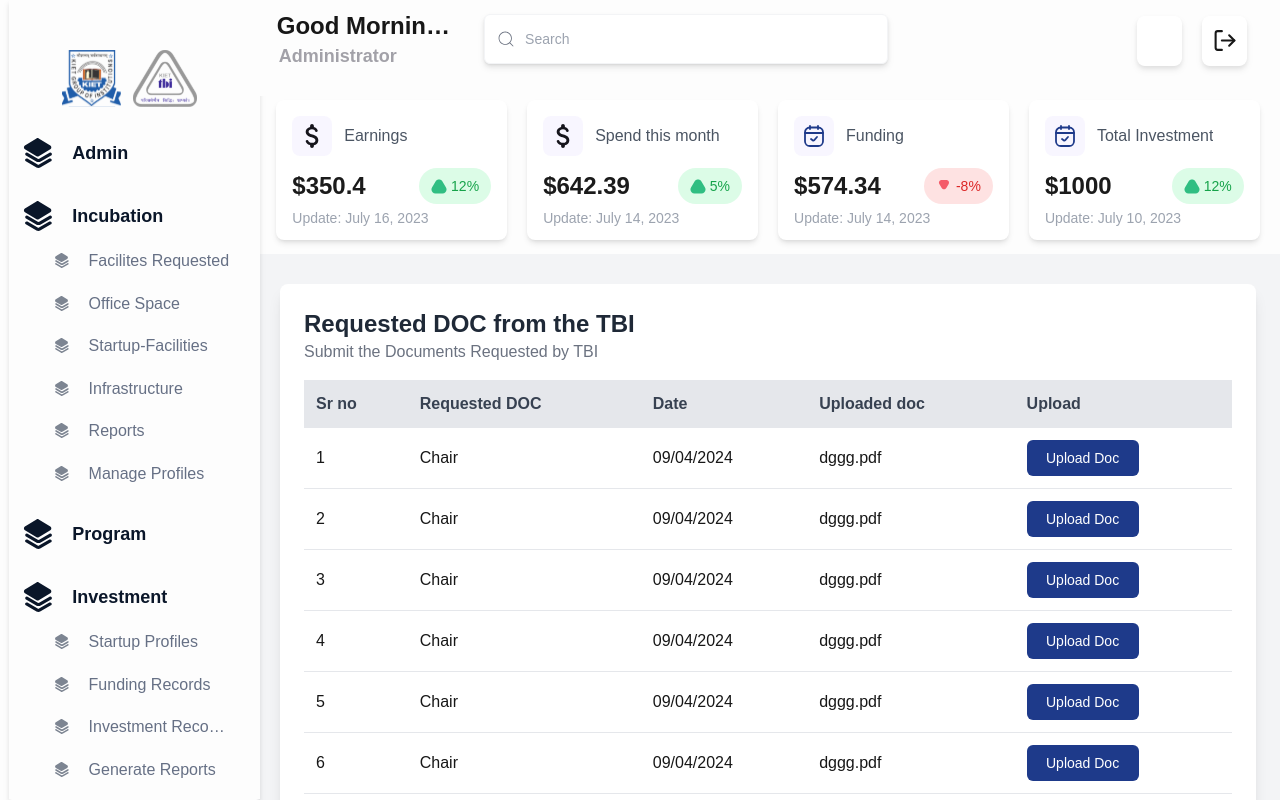
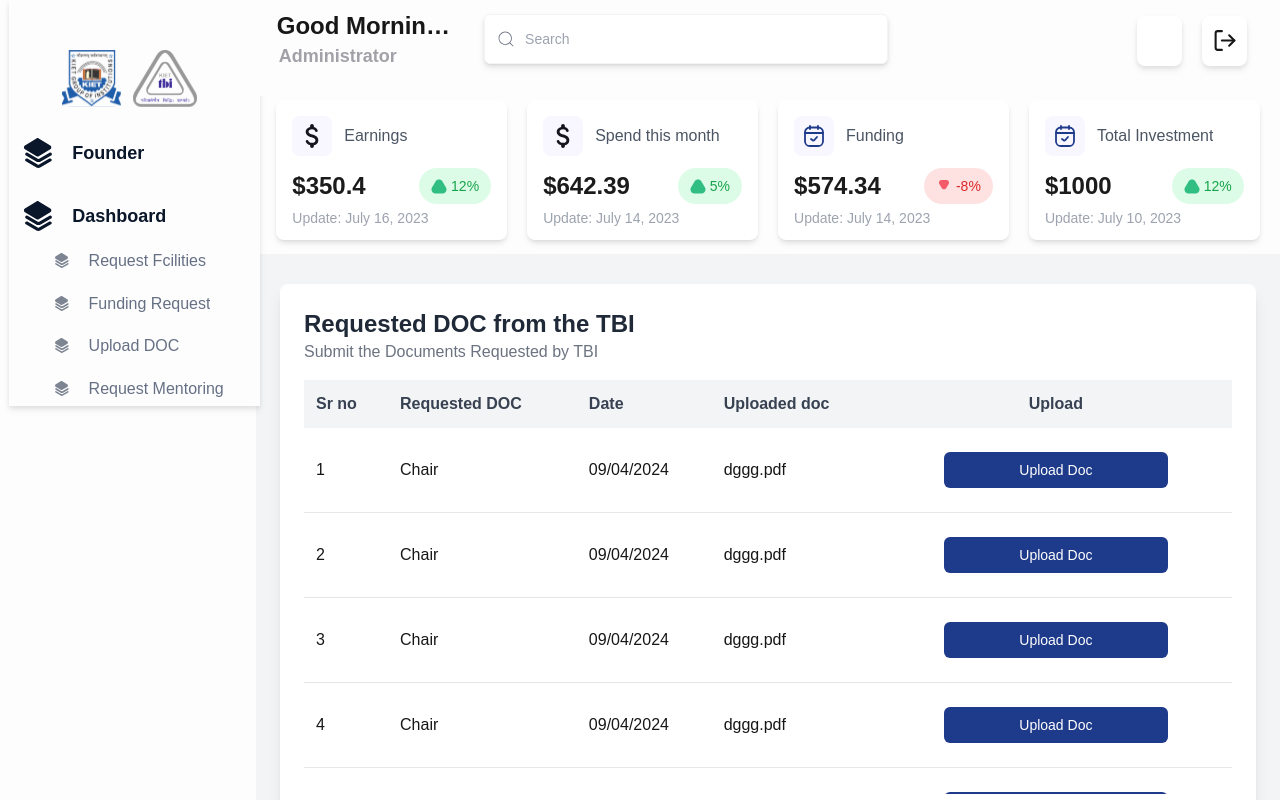
Before and after one commit to adityatyagi-av/Startup-Protal-tbi, a Next.js app: page /Founder/RequestDoc in a window 1280 px wide. Shown: the top 800 px of the page. Built offline with nearby package versions, Linux system fonts and the light colour scheme.

Commit message:
this is ui update for founders portal

```diff
--- a/src/app/Founder/RequestDoc/page.jsx
+++ b/src/app/Founder/RequestDoc/page.jsx
@@ -10,19 +10,19 @@ export default function DocumentRequest() {
 
   return (
     <div className="flex items-center justify-center w-full h-full p-6 bg-gray-100">
-      <div className="w-[85vw] h-[80vh] bg-white shadow-lg rounded-lg p-6">
+      <div className="w-[85vw] h-[80vh] bg-white shadow-lg rounded-lg p-6 flex flex-col">
         <h1 className="text-2xl font-semibold text-gray-800">Requested DOC from the TBI</h1>
         <p className="mb-4 text-gray-500 text-md">Submit the Documents Requested by TBI</p>
 
-        <div className="w-full overflow-auto max-h-[70%]">
+        <div className="w-full overflow-auto max-h-[70%] flex-grow">
           <table className="w-full text-left border-collapse">
-            <thead className="text-gray-700 bg-gray-200">
+            <thead className="text-gray-700 bg-gray-100">
               <tr>
                 <th className="p-3">Sr no</th>
                 <th className="p-3">Requested DOC</th>
                 <th className="p-3">Date</th>
                 <th className="p-3">Uploaded doc</th>
-                <th className="p-3">Upload</th>
+                <th className="flex justify-center p-3 ">Upload</th>
               </tr>
             </thead>
             <tbody>
@@ -32,8 +32,8 @@ export default function DocumentRequest() {
                   <td className="p-3">{doc.name}</td>
                   <td className="p-3">{doc.date}</td>
                   <td className="p-3">{doc.uploaded}</td>
-                  <td className="p-3">
-                    <button className="py-2 text-sm text-white bg-blue-900 rounded-md w-28 hover:bg-blue-800">
+                  <td className="flex justify-center p-6">
+                    <button className="justify-end w-56 py-2 text-sm text-white bg-blue-900 rounded-md hover:bg-blue-800">
                       Upload Doc
                     </button>
                   </td>
@@ -42,6 +42,10 @@ export default function DocumentRequest() {
             </tbody>
           </table>
         </div>
+
+        <div className="flex justify-end mt-4">
+
+        </div>
       </div>
     </div>
   );
--- /dev/null
+++ b/src/app/Founder/RequestedItems/page.jsx
@@ -0,0 +1,64 @@
+"use client";
+import { useState } from "react";
+
+export default function RequestTable() {
+  const [activeTab, setActiveTab] = useState("Requested Item");
+
+  const documents = Array(12).fill({
+    name: "Chair",
+    date: "09/04/2024",
+    status: Math.random() > 0.5 ? "Accepted" : "Rejected",
+  });
+
+  return (
+    <div className="flex items-center justify-center w-full h-screen p-6 bg-gray-100">
+      <div className="w-[90vw] h-[85vh] bg-white shadow-lg rounded-lg p-6 flex flex-col">
+
+        {/* Tabs Navigation */}
+        <div className="flex mb-4 space-x-8 border-b">
+          {["Requested Item", "Requested Doc", "Requested Mentors"].map((tab) => (
+            <button
+              key={tab}
+              className={`px-6 py-3 text-lg font-bold ${
+                activeTab === tab ? "border-b-2 border-black text-black" : "text-black"
+              } transition duration-200`}
+              onClick={() => setActiveTab(tab)}
+            >
+              {tab}
+            </button>
+          ))}
+        </div>
+
+        {/* Table Container */}
+        <div className="flex-grow w-full overflow-auto">
+          <table className="w-full text-left border-collapse">
+            <thead className="text-gray-700 bg-gray-100">
+              <tr>
+                <th className="p-4">Sr no</th>
+                <th className="p-4">Requested Item</th>
+                <th className="p-4">Date</th>
+                <th className="p-4">Status</th>
+              </tr>
+            </thead>
+            <tbody>
+              {documents.map((doc, index) => (
+                <tr key={index} className="border-b">
+                  <td className="p-4">{index + 1}</td>
+                  <td className="p-4">{doc.name}</td>
+                  <td className="p-4">{doc.date}</td>
+                  <td
+                    className={`p-4 font-medium ${
+                      doc.status === "Accepted" ? "text-green-500" : "text-red-500"
+                    }`}
+                  >
+                    {doc.status}
+                  </td>
+                </tr>
+              ))}
+            </tbody>
+          </table>
+        </div>
+      </div>
+    </div>
+  );
+}
--- a/src/components/Sidebar/index.jsx
+++ b/src/components/Sidebar/index.jsx
@@ -23,9 +23,9 @@ export function Sidebar() {
       {/* Sidebar items */}
       <div className="mt-[13px] w-full">
         <SidebarItem
-          imgSrc="/projects1.svg" // Default image
-          hoverImgSrc="/projects.svg" // Image on hover
-          label="Admin"
+          imgSrc="/projects1.svg"
+          hoverImgSrc="/projects.svg"
+          label="Founder"
           link="/Founder/dashboard"
         />
       </div>
@@ -35,35 +35,35 @@ export function Sidebar() {
         <SidebarItem
           imgSrc="/projects1.svg"
           hoverImgSrc="/projects.svg"
-          label="Incubation"
-          link="/admin/incubation"
+          label="Dashboard"
+          link="/Founder/dashboard"
         />
         <div className="flex flex-col justify-center w-full">
           <AdditionSidebarItem
             imgSrc="/inactive.svg"
             hoverImgSrc="/projects.svg"
-            label="Facilites Requested"
-            link="/admin/incubation/facilities"
+            label=" Request Fcilities"
+            link="/Founder/RequestFacilities"
           />
           <AdditionSidebarItem
             imgSrc="/inactive.svg"
             hoverImgSrc="/projects.svg"
-            label="Office Space"
-            link="/admin/incubation/space"
+            label="Funding Request"
+            link="/Founder/RequestFunding"
           />
           <AdditionSidebarItem
             imgSrc="/inactive.svg"
             hoverImgSrc="/projects.svg"
-            label="Startup-Facilities"
-            link="/admin/incubation/startup-facilites"
+            label="Upload DOC"
+            link="/Founder/RequestDoc"
           />
           <AdditionSidebarItem
             imgSrc="/inactive.svg"
             hoverImgSrc="/projects.svg"
-            label="Infrastructure"
-            link="/admin/incubation/infrastructure"
+            label="Request Mentoring"
+            link="/Founder/RequestedItems"
           />
-          <AdditionSidebarItem
+          {/* <AdditionSidebarItem
             imgSrc="/inactive.svg"
             hoverImgSrc="/projects.svg"
             label="Reports"
@@ -74,132 +74,17 @@ export function Sidebar() {
             hoverImgSrc="/projects.svg"
             label="Manage Profiles"
             link="/admin/incubation/manage-profiles"
-          />
-        </div>
-      </div>
-
-      {/* Program */}
-      <div className="mt-[10px] w-full">
-        <SidebarItem
-          imgSrc="/projects1.svg" // Default image
-          hoverImgSrc="/projects.svg" // Image on hover
-          label="Program"
-          link="/admin/program"
-        />
-        <div className="flex flex-col justify-center w-full">
-          {/* {Programs.map((program, index) => (
-
-            <AdditionSidebarItem
-              key={index}
-              imgSrc="/inactive.svg"
-              hoverImgSrc="/projects.svg"
-              label={program.schemeName}
-              link={`/admin/program/${program.id}`}
-            />
-          ))} */}
-
-          {/* <AdditionSidebarItem
-            imgSrc="/inactive.svg"  // Default image
-            hoverImgSrc="/projects.svg"  // Image on hover
-            label="Review Startups"
-            link="/admin/program/review-startups"
-          />
-          <AdditionSidebarItem
-            imgSrc="/inactive.svg"
-            hoverImgSrc="/projects.svg"
-            label="Panel Members"
-            link="/admin/program/panel"
-          />
-          <AdditionSidebarItem
-            imgSrc="/inactive.svg"
-            hoverImgSrc="/projects.svg"
-            label="Evaluation Question"
-            link="/evaluation-questions"
-          />
-          <AdditionSidebarItem
-            imgSrc="/inactive.svg"
-            hoverImgSrc="/projects.svg"
-            label="Manage Notifications"
-            link="/manage-notifications"
           /> */}
         </div>
       </div>
 
-      {/* Investment */}
-      <div className="mt-[10px] w-full">
-        <SidebarItem
-          imgSrc="/projects1.svg" // Default image
-          hoverImgSrc="/projects.svg" // Image on hover
-          label="Investment"
-          link="/admin"
-        />
-        <div className="flex flex-col justify-center w-full">
-          <AdditionSidebarItem
-            imgSrc="/inactive.svg" // Default image
-            hoverImgSrc="/projects.svg" // Image on hover
-            label="Startup Profiles"
-            link="/startup-profiles"
-          />
-          <AdditionSidebarItem
-            imgSrc="/inactive.svg"
-            hoverImgSrc="/projects.svg"
-            label="Funding Records"
-            link="/funding-records"
-          />
-          <AdditionSidebarItem
-            imgSrc="/inactive.svg"
-            hoverImgSrc="/projects.svg"
-            label="Investment Records"
-            link="/investment-records"
-          />
-          <AdditionSidebarItem
-            imgSrc="/inactive.svg"
-            hoverImgSrc="/projects.svg"
-            label="Generate Reports"
-            link="/generate-reports"
-          />
-        </div>
-      </div>
-
-      {/* Divider */}
 
 
-      {/* Quick Links */}
-      <div className=" ml-[20%] mt-[20px] text-xl font-bold text-[#92929D] ">
-        Quick link
-      </div>
-      <div className="flex w-full flex-col justify-start pt-[20px] text-[#0A1629]">
-        <Link
-          href="/admin/createProgram"
-          className="ml-[23%] text-lg hover:underline"
-        >
-          Create-Program
-        </Link>
-        <Link
-          href="/admin/createManager"
-          className="ml-[23%] mt-[15px] text-lg hover:underline"
-        >
-          Create Manager
-        </Link>
-        <Link
-          href="/evaluation-questions"
-          className="ml-[23%] mt-[15px] text-lg hover:underline"
-        >
-          Evaluation Questions
-        </Link>
-        <Link
-          href="/startup-profiles"
-          className="ml-[23%] mt-[15px] text-lg hover:underline"
-        >
-          Startup Profile
-        </Link>
-        <Link
-          href="/investment-records"
-          className="ml-[23%] mt-[15px] text-lg hover:underline"
-        >
-          Investment Records
-        </Link>
-      </div>
+
+
+
+
+
     </div>
   );
 }
```
